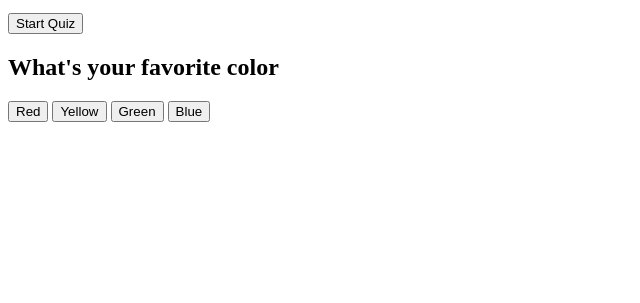
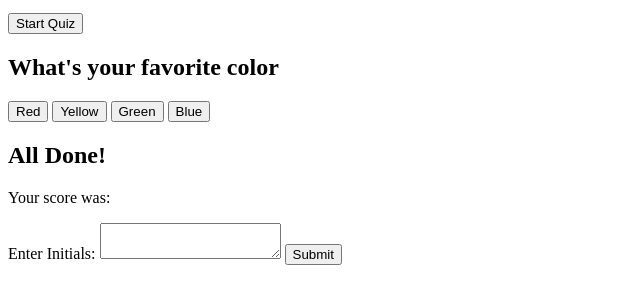
Before and after one commit to chriskimball/trivia-4cr2an7f, a plain HTML site: page index.html in a window 1280 px wide. Shown: the part 101-404 px from the top of the page, without its empty margins (0-640 px from the left). Drawn offline with Linux system fonts and the light colour scheme.

Commit message:
Adding static html elements to page to submit score to leaderboard

```diff
--- a/index.html
+++ b/index.html
@@ -22,6 +22,14 @@
         <button data-answer="Green">Green</button>
         <button data-answer="Blue">Blue</button>
     </div>
+    <div id="score-logger">
+        <h2>All Done!</h2>
+        <p>Your score was:<span id="score-value"></span></p>
+        <label for="initials">Enter Initials:</label>
+        <textarea id="initials" name="initials"></textarea>
+        <button id="submit-score">Submit</button>
+    </div>
+    <div id="feedback"></div>
     <script src="./assets/script.js"></script>
 </body>
 </html>
```
